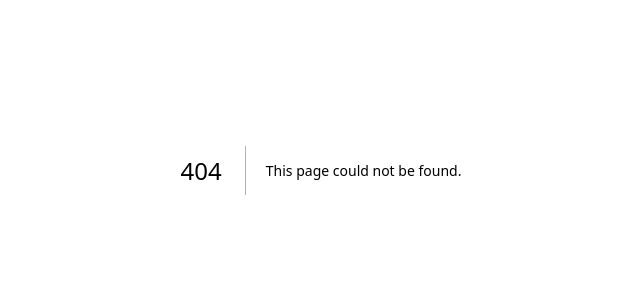
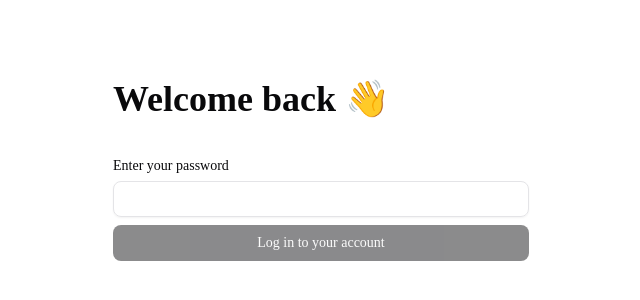
Before and after one commit to inclinedadarsh/autosend-newsletter, a Next.js app: page /login in a window 1280 px wide. Before the commit this address had no page. Shown: the part 230-530 px from the top of the page, without its empty margins (319-959 px from the left). Built offline with nearby package versions, Linux system fonts and the light colour scheme.

Commit message:
feat: implement login route

```diff
--- /dev/null
+++ b/src/app/admin/page.tsx
@@ -0,0 +1,5 @@
+const AdminPage = () => {
+  return <div>AdminPage</div>;
+};
+
+export default AdminPage;
--- /dev/null
+++ b/src/app/api/auth/login/route.ts
@@ -0,0 +1,26 @@
+import { type NextRequest, NextResponse } from "next/server";
+import { createSession } from "@/lib/session";
+
+export async function POST(req: NextRequest) {
+  const { password } = await req.json();
+
+  // Verify password
+  if (password !== process.env.ADMIN_PASSWORD) {
+    return NextResponse.json({ error: "Invalid password" }, { status: 401 });
+  }
+
+  // Create session
+  const sessionToken = await createSession();
+
+  // Set HTTP-only cookie
+  const response = NextResponse.json({ success: true });
+  response.cookies.set("session", sessionToken, {
+    httpOnly: true,
+    secure: process.env.NODE_ENV === "production",
+    sameSite: "lax",
+    maxAge: 7 * 24 * 60 * 60,
+    path: "/",
+  });
+
+  return response;
+}
--- /dev/null
+++ b/src/app/login/page.tsx
@@ -0,0 +1,65 @@
+"use client";
+
+import { useRouter } from "next/navigation";
+import { useState } from "react";
+import { toast } from "sonner";
+import { Button } from "@/components/ui/button";
+import { Input } from "@/components/ui/input";
+import { Label } from "@/components/ui/label";
+import { Spinner } from "@/components/ui/spinner";
+
+const LoginPage = () => {
+  const router = useRouter();
+  const [password, setPassword] = useState("");
+  const [isLoading, setIsLoading] = useState(false);
+
+  const handleSubmit = async (e: React.FormEvent<HTMLFormElement>) => {
+    e.preventDefault();
+    setIsLoading(true);
+
+    try {
+      const res = await fetch("/api/auth/login", {
+        method: "POST",
+        headers: { "Content-Type": "application/json" },
+        body: JSON.stringify({ password }),
+      });
+
+      if (!res.ok) {
+        throw new Error("Invalid password");
+      }
+
+      toast.success("Logged in successfully");
+
+      router.push("/admin");
+    } catch (error) {
+      toast.error(error instanceof Error ? error.message : "Failed to login");
+    } finally {
+      setIsLoading(false);
+    }
+  };
+  return (
+    <div className="flex flex-col items-center justify-center h-dvh">
+      <form onSubmit={handleSubmit} className="max-w-md w-full px-4">
+        <h1 className="text-3xl md:text-4xl font-bold">Welcome back 👋</h1>
+        <div className="space-y-2 mt-10">
+          <Label htmlFor="password">Enter your password</Label>
+          <Input
+            id="password"
+            type="password"
+            value={password}
+            onChange={(e) => setPassword(e.target.value)}
+          />
+          <Button
+            type="submit"
+            disabled={isLoading || password.length === 0}
+            className="w-full"
+          >
+            {isLoading ? <Spinner /> : "Log in to your account"}
+          </Button>
+        </div>
+      </form>
+    </div>
+  );
+};
+
+export default LoginPage;
```
